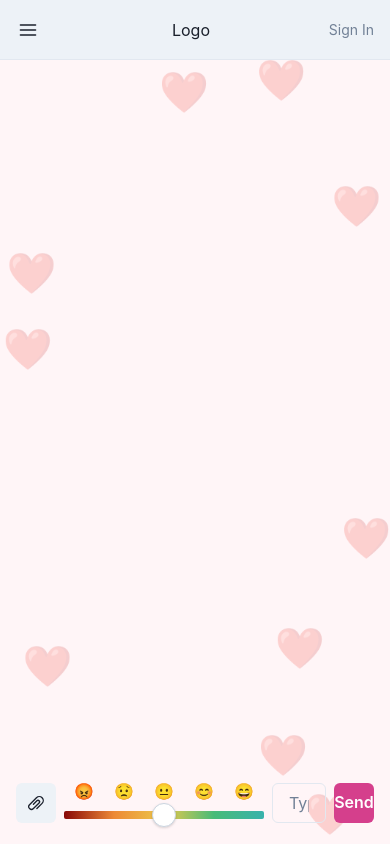
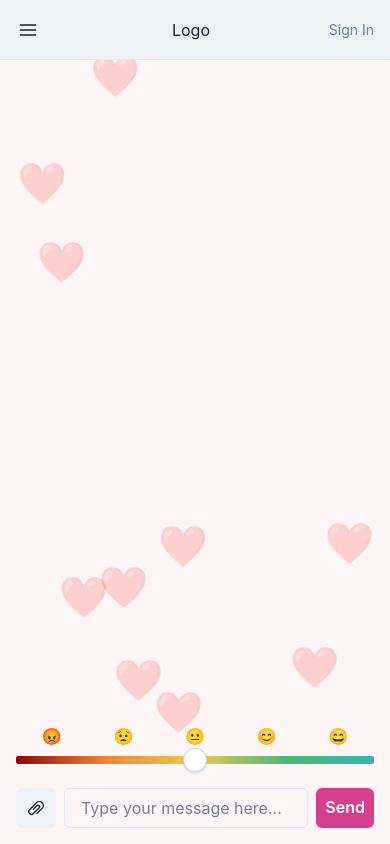
Before and after one commit to AmanGusain2003/FatGummy, a React (Vite) app in the folder frontend/: page / in a window 390 px wide. Built offline with nearby package versions, Linux system fonts and the light colour scheme.

Commit message:
fixed orientation of slider, message input box in mobile view

```diff
--- a/frontend/src/components/MainChatScreen/ChatInterface.jsx
+++ b/frontend/src/components/MainChatScreen/ChatInterface.jsx
@@ -12,6 +12,7 @@ import {
   SliderThumb,
   Tooltip,
   Text,
+  useBreakpointValue,
 } from "@chakra-ui/react";
 import { AttachmentIcon } from "@chakra-ui/icons";
 import Message from "../MessageCard/Message"; // Ensure correct import path
@@ -67,6 +68,8 @@ const ChatInterface = () => {
     bottomRef.current?.scrollIntoView({ behavior: "smooth" });
   }, [messages]);
 
+  const sliderPosition = useBreakpointValue({ base: "column", md: "row" });
+
   return (
     <Flex
       flex="1"
@@ -103,19 +106,7 @@ const ChatInterface = () => {
         ))}
         <div ref={bottomRef} />
       </VStack>
-      <Flex mt={4} alignItems="center" zIndex="1">
-        <IconButton
-          icon={<AttachmentIcon />}
-          onClick={() => fileInputRef.current.click()}
-          mr={2}
-        />
-        <input
-          type="file"
-          ref={fileInputRef}
-          hidden
-          onChange={handleMediaSend}
-        />
-        <Flex direction="column" alignItems="center" mr={2}>
+      <Flex mt={4} alignItems="center" zIndex="1" direction="column">
   <Flex justify="space-between" width="100%">
     {moodEmojis.map((emoji, index) => (
       <Box key={index} textAlign="center" width="20%">
@@ -136,11 +127,11 @@ const ChatInterface = () => {
       onChange={(val) => setMood(val)}
       onChangeStart={() => setShowTooltip(true)}
       onChangeEnd={() => setShowTooltip(false)}
-              width="200px"
+      width="100%" // Full width on mobile
       sx={{
         ".chakra-slider__track": {
           background: moodGradient,
-                  height: "8px", // Ensure the track is visually appealing
+          height: "8px",
         },
         ".chakra-slider__thumb": {
           bg: "white",
@@ -154,7 +145,18 @@ const ChatInterface = () => {
       <SliderThumb boxSize={6} />
     </Slider>
   </Tooltip>
-        </Flex>
+  <Flex mt={4} alignItems="center" width="100%">
+    <IconButton
+      icon={<AttachmentIcon />}
+      onClick={() => fileInputRef.current.click()}
+      mr={2}
+    />
+    <input
+      type="file"
+      ref={fileInputRef}
+      hidden
+      onChange={handleMediaSend}
+    />
     <Input
       placeholder="Type your message here..."
       value={input}
@@ -167,6 +169,8 @@ const ChatInterface = () => {
     </Button>
   </Flex>
 </Flex>
+
+    </Flex>
   );
 };
 
```
Lines whose indentation alone changed are shown as unchanged.
